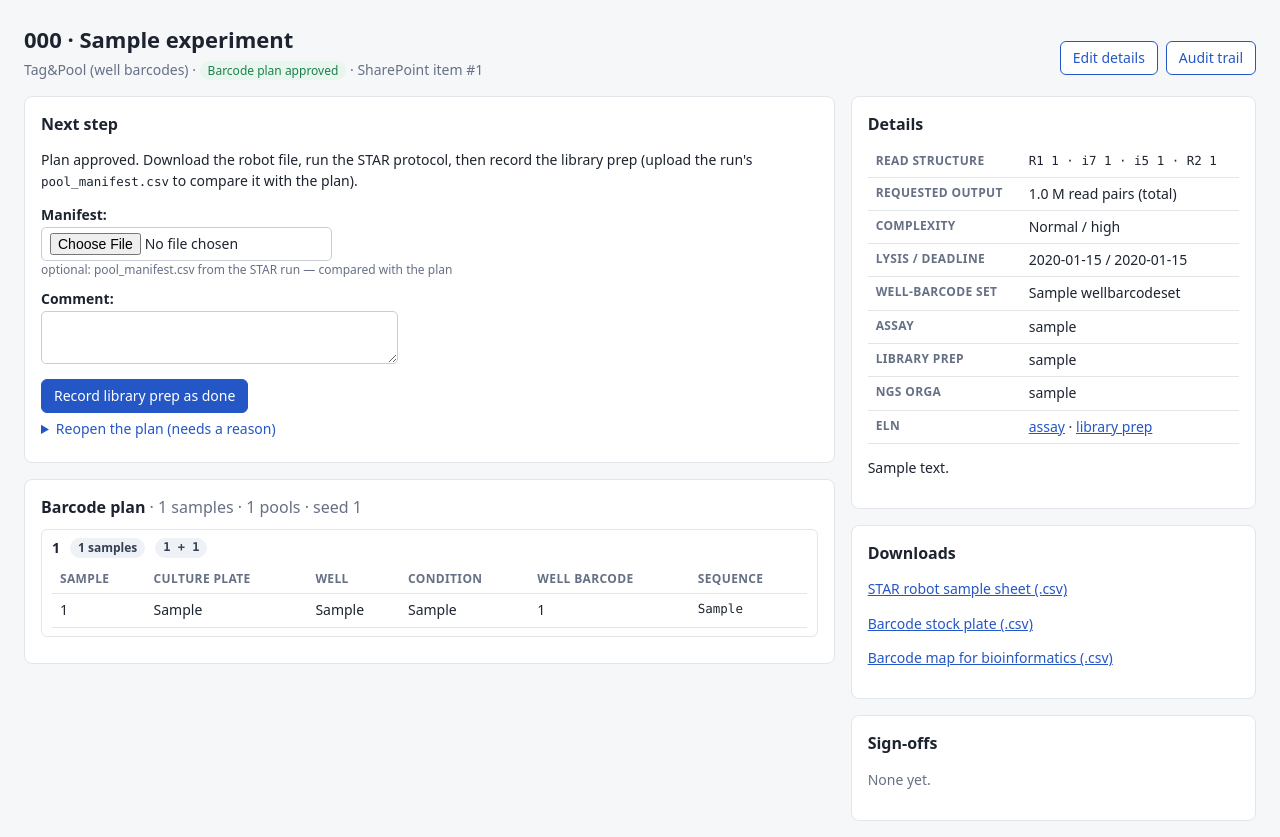
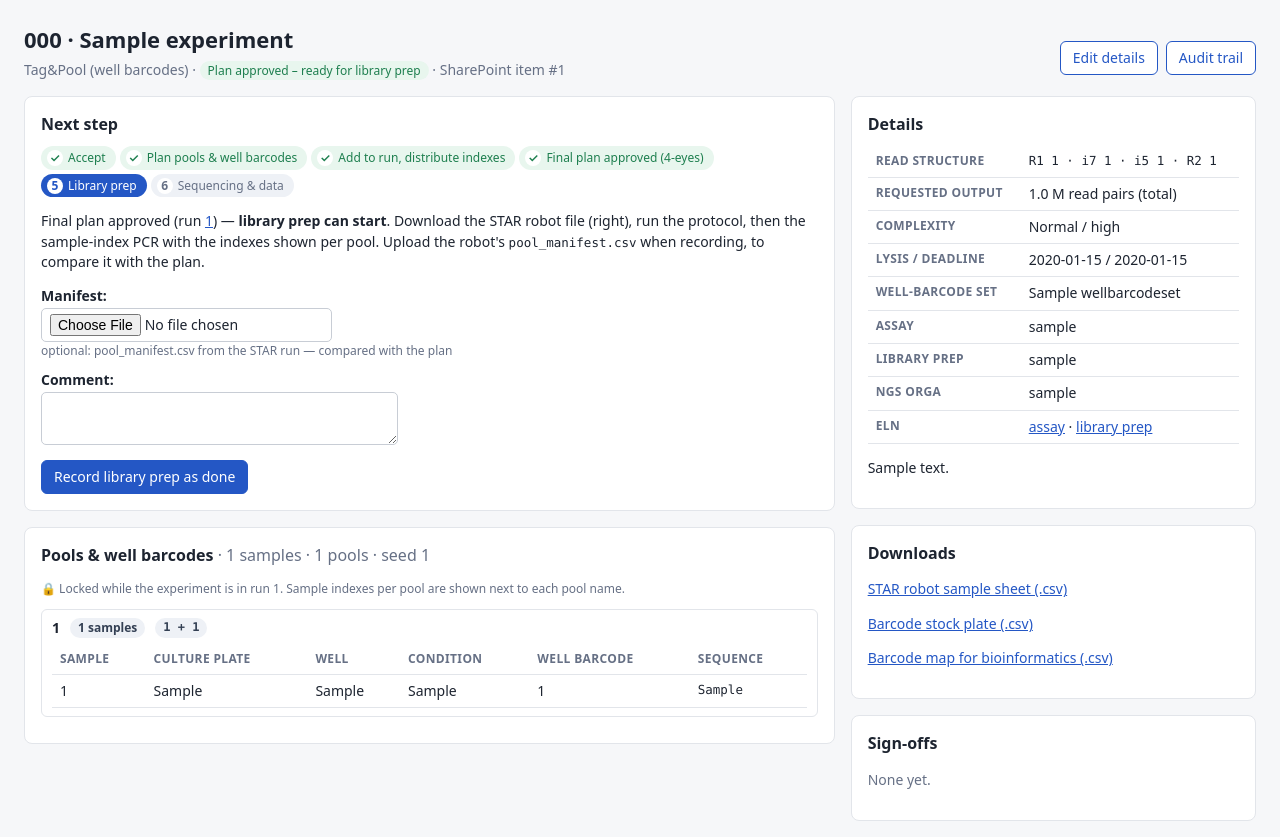
Before and after one commit to aherholt/NGS_barcoding_planner, a Django app: page /experiments/1/ in a window 1280 px wide. Shown: the part 52-889 px from the top of the page. Run offline with Django 5.2, Linux system fonts and the light colour scheme; a user stored in the database is signed in; tables that the repository leaves empty hold one stand-in row (values such as "Sample post"); data that the repository does not hold is empty; parts of the project's set-up code (start-up, migrations or seed data) failed here and were passed over.

Commit message:
Plan and approve everything before library prep (v0.2.0)
New order: accept -> plan pools/barcodes -> add to NGS run -> distribute
sample indexes -> one final 4-eyes approval per run (barcodes of all
experiments + indexes) -> library prep -> submit -> data. Includes a
migration that converts existing records.

Co-Authored-By: Claude Opus 5.5 <noreply@anthropic.com>
Claude-Session: https://claude.ai/code/session_01FRQxr9ZFjuVLWChgJLg7A3

```diff
--- a/planner/forms.py
+++ b/planner/forms.py
@@ -80,8 +80,7 @@ class AddExperimentForm(forms.Form):
 
     def __init__(self, *args, run=None, **kwargs):
         super().__init__(*args, **kwargs)
-        statuses = [Experiment.Status.ACCEPTED, Experiment.Status.PLAN_APPROVED, Experiment.Status.LIBPREP_DONE]
-        qs = Experiment.objects.filter(status__in=statuses)
+        qs = Experiment.objects.filter(status=Experiment.Status.ACCEPTED)  # planned, not yet in a run
         if run is not None:
             qs = qs.exclude(pools__run_links__run=run)
         self.fields["experiment"].queryset = qs.distinct().order_by("code")
@@ -90,3 +89,9 @@ class AddExperimentForm(forms.Form):
 class AssignIndexForm(forms.Form):
     index_set = forms.ModelChoiceField(queryset=IndexSet.objects.all())
     overwrite = forms.BooleanField(required=False, help_text="re-assign indexes that are already set in this run")
+
+    def __init__(self, *args, **kwargs):
+        super().__init__(*args, **kwargs)
+        sets = list(self.fields["index_set"].queryset[:2])
+        if len(sets) == 1:
+            self.fields["index_set"].initial = sets[0].pk
--- /dev/null
+++ b/planner/templates/planner/_workflow_steps.html
@@ -0,0 +1,10 @@
+{% with st=exp.status %}
+<ol class="steps">
+  <li class="{% if st == 'submitted' %}now{% else %}done{% endif %}">Accept</li>
+  <li class="{% if st == 'accepted' %}now{% elif st == 'submitted' or st == 'on_hold' or st == 'cancelled' %}{% else %}done{% endif %}">{% if exp.is_tag_and_pool %}Plan pools &amp; well barcodes{% else %}Upload samples{% endif %}</li>
+  <li class="{% if st == 'in_run' %}now{% elif st == 'plan_in_review' or st == 'plan_approved' or st == 'libprep_done' or st == 'submitted_to_provider' or st == 'data_delivered' %}done{% endif %}">Add to run, distribute indexes</li>
+  <li class="{% if st == 'plan_in_review' %}now{% elif st == 'plan_approved' or st == 'libprep_done' or st == 'submitted_to_provider' or st == 'data_delivered' %}done{% endif %}">Final plan approved (4-eyes)</li>
+  <li class="{% if st == 'plan_approved' %}now{% elif st == 'libprep_done' or st == 'submitted_to_provider' or st == 'data_delivered' %}done{% endif %}">Library prep</li>
+  <li class="{% if st == 'libprep_done' or st == 'submitted_to_provider' %}now{% elif st == 'data_delivered' %}done{% endif %}">Sequencing &amp; data</li>
+</ol>
+{% endwith %}
--- a/planner/templates/planner/base.html
+++ b/planner/templates/planner/base.html
@@ -44,6 +44,12 @@
   .bar.over > span { background:var(--err); } .bar.sel { outline:2px solid var(--ink); }
   .bar > em { position:absolute; left:8px; top:2px; font-style:normal; font-size:12px; color:#0b1220; }
   .muted { color:var(--muted); }
+  ol.steps { list-style:none; display:flex; flex-wrap:wrap; gap:4px; padding:0; margin:0 0 12px; counter-reset:st; }
+  ol.steps li { counter-increment:st; font-size:12px; padding:3px 10px 3px 6px; border-radius:12px; background:#eef1f6; color:var(--muted); }
+  ol.steps li::before { content:counter(st); display:inline-block; width:16px; height:16px; line-height:16px; text-align:center;
+                        border-radius:50%; background:#fff; margin-right:5px; font-weight:600; }
+  ol.steps li.done { background:var(--okbg); color:var(--ok); } ol.steps li.done::before { content:"✓"; }
+  ol.steps li.now { background:var(--accent); color:#fff; } ol.steps li.now::before { color:var(--accent); }
   .two { display:grid; grid-template-columns: 2fr 1fr; gap:16px; } @media (max-width: 900px) { .two { grid-template-columns: 1fr; } }
 </style>
 </head>
--- a/planner/templates/planner/experiment_detail.html
+++ b/planner/templates/planner/experiment_detail.html
@@ -14,52 +14,55 @@
   <!-- ===== Workflow: the next step depends on the status ===== -->
   <div class="card">
     <h2>Next step</h2>
+    {% include "planner/_workflow_steps.html" %}
     {% if exp.status == "submitted" %}
       <p>New request from the intake list. Check the details (read structure, reads, dates), then accept it.</p>
       <form method="post" action="{% url 'experiment_action' exp.pk 'accept' %}">{% csrf_token %}{{ comment_form.comment }}
         <p><button>Accept experiment</button></p></form>
-    {% elif exp.status == "accepted" and exp.is_tag_and_pool %}
-      <p>1) Upload the sample list. 2) Create the barcode plan. 3) Submit it — a <b>second person</b> approves it before the robot file can be downloaded.</p>
-      {% if problems %}<p class="muted">Before submitting, fix:</p>{% for p in problems %}<div class="issue error">{{ p }}</div>{% endfor %}{% endif %}
-      <form method="post" action="{% url 'experiment_action' exp.pk 'submit_plan' %}">{% csrf_token %}{{ comment_form.comment }}
-        <p><button {% if problems or not n_samples %}disabled{% endif %}>Submit barcode plan for review</button></p></form>
     {% elif exp.status == "accepted" %}
-      <p>Upload the sample list (each sample becomes one indexed library). When the libraries are made, record it here.</p>
-      {% include "planner/_libprep_form.html" %}
-    {% elif exp.status == "plan_in_review" and pending_signoff %}
-      <p>Submitted by <b>{{ pending_signoff.submitted_by }}</b> on {{ pending_signoff.submitted_at|date:"Y-m-d H:i" }}.
-        {% if pending_signoff.comment %}<br>Comment: {{ pending_signoff.comment }}{% endif %}</p>
-      {% if pending_signoff.submitted_by_id == user.pk %}
-        <p class="muted">Waiting for a second person to approve (4-eyes principle).</p>
+      <p>{% if exp.is_tag_and_pool %}Upload the sample list and create the pool &amp; well-barcode plan below.
+        {% else %}Upload the sample list below (each sample becomes one indexed library).{% endif %}
+        When the plan is complete, add the experiment to an NGS run together with other experiments.
+        Sample indexes are distributed and the <b>final plan is approved on the run</b>, before any library prep starts.</p>
+      {% if not n_samples %}<p class="muted">No samples yet.</p>
+      {% elif problems %}<p class="muted">Not ready for a run yet:</p>{% for p in problems %}<div class="issue error">{{ p }}</div>{% endfor %}
       {% else %}
-        <form method="post" action="{% url 'experiment_action' exp.pk 'approve_plan' %}">{% csrf_token %}
-          <input type="hidden" name="signoff" value="{{ pending_signoff.pk }}">{{ comment_form.comment }}
-          <p class="actions"><button>Approve plan</button>
-          <button class="danger" formaction="{% url 'experiment_action' exp.pk 'reject_plan' %}">Reject</button></p></form>
+        <div class="issue info">✓ Plan complete — ready for an NGS run.</div>
+        {% if open_runs %}
+        <form method="post" action="{% url 'experiment_action' exp.pk 'add_to_run' %}" class="actions" style="margin-top:8px">{% csrf_token %}
+          <select name="run">{% for r in open_runs %}<option value="{{ r.pk }}">{{ r.run_id }} · {{ r.read_structure }}</option>{% endfor %}</select>
+          <button>Add to run</button>
+          <a class="btn secondary" href="{% url 'run_new' %}">New run</a></form>
+        {% else %}<p><a class="btn" href="{% url 'run_new' %}">Create a new NGS run</a></p>{% endif %}
       {% endif %}
+    {% elif exp.status == "in_run" %}
+      <p>Assigned to run <a href="{{ run.get_absolute_url }}">{{ run.run_id }}</a>. On the run page: distribute the sample
+        indexes and submit the final plan for approval. To change samples or barcodes, remove the experiment from the run first.</p>
+    {% elif exp.status == "plan_in_review" %}
+      <p>The final plan of run <a href="{{ run.get_absolute_url }}">{{ run.run_id }}</a> is waiting for approval by a second person.</p>
     {% elif exp.status == "plan_approved" %}
-      <p>Plan approved. Download the robot file, run the STAR protocol, then record the library prep
-        (upload the run's <code>pool_manifest.csv</code> to compare it with the plan).</p>
+      <p>Final plan approved (run <a href="{{ run.get_absolute_url }}">{{ run.run_id }}</a>) — <b>library prep can start</b>.
+        {% if exp.is_tag_and_pool %}Download the STAR robot file (right), run the protocol, then the sample-index PCR with the indexes
+        shown per pool. Upload the robot's <code>pool_manifest.csv</code> when recording, to compare it with the plan.
+        {% else %}Use the sample indexes shown per library below.{% endif %}</p>
       {% include "planner/_libprep_form.html" %}
     {% elif exp.status == "libprep_done" %}
-      <p>Library prep done — the experiment can now be added to a <a href="{% url 'run_list' %}">sequencing run</a>.</p>
+      <p>Library prep done. Run <a href="{{ run.get_absolute_url }}">{{ run.run_id }}</a> is submitted to the provider when all its experiments are done.</p>
     {% else %}
-      <p>{{ exp.get_status_display }}. {% if runs %}See run(s): {% for r in runs %}<a href="{{ r.get_absolute_url }}">{{ r.run_id }}</a> {% endfor %}{% endif %}</p>
-    {% endif %}
-    {% if exp.status == "plan_in_review" or exp.status == "plan_approved" %}
-      <details><summary>Reopen the plan (needs a reason)</summary>
-        <form method="post" action="{% url 'experiment_action' exp.pk 'reopen_plan' %}">{% csrf_token %}{{ reason_form.reason }}
-          <p><button class="secondary">Reopen</button></p></form></details>
+      <p>{{ exp.get_status_display }}.{% if run %} Run: <a href="{{ run.get_absolute_url }}">{{ run.run_id }}</a>{% endif %}</p>
     {% endif %}
   </div>
 
   <!-- ===== Samples and pools ===== -->
   <div class="card">
-    <h2>{% if exp.is_tag_and_pool %}Barcode plan{% else %}Libraries{% endif %}
+    <h2>{% if exp.is_tag_and_pool %}Pools &amp; well barcodes{% else %}Libraries{% endif %}
       <span class="muted" style="font-weight:400">· {{ n_samples }} samples · {{ pools|length }} {% if exp.is_tag_and_pool %}pools{% else %}libraries{% endif %}
       {% if exp.planning_seed %}· seed {{ exp.planning_seed }}{% endif %}</span></h2>
 
-    {% if not exp.plan_locked and exp.status != "cancelled" %}
+    {% if exp.plan_locked and exp.status != "cancelled" %}
+      <p class="help">🔒 Locked while the experiment is in run {{ run.run_id|default:"" }}. Sample indexes per pool are shown next to each pool name.</p>
+    {% endif %}
+    {% if not exp.plan_locked %}
     <div class="grid" style="margin-bottom:12px">
       <form method="post" enctype="multipart/form-data" action="{% url 'experiment_upload' exp.pk %}">{% csrf_token %}
         <b>Upload sample list</b><br>{{ upload_form.file }}<div class="help">{{ upload_form.file.help_text }}</div>
@@ -114,7 +117,7 @@
   <div class="card">
     <h2>Downloads</h2>
     {% if exp.is_tag_and_pool %}
-      {% if exp.plan_locked and exp.status != "plan_in_review" %}
+      {% if exp.status == "plan_approved" or exp.status == "libprep_done" or exp.status == "submitted_to_provider" or exp.status == "data_delivered" %}
         <p><a href="{% url 'experiment_download' exp.pk 'star' %}">STAR robot sample sheet (.csv)</a></p>
       {% elif n_samples %}<p><a href="{% url 'experiment_download' exp.pk 'star' %}?draft=1">Draft STAR sample sheet (not approved)</a></p>{% endif %}
       {% if exp.well_barcode_set %}<p><a href="{% url 'experiment_download' exp.pk 'barcode_plate' %}">Barcode stock plate (.csv)</a></p>{% endif %}
--- a/planner/views.py
+++ b/planner/views.py
@@ -80,17 +80,17 @@ def experiment_detail(request, pk):
     unassigned = []
     for s in exp.samples.select_related("pool", "well_barcode"):
         (pools[s.pool] if s.pool in pools else unassigned).append(s)
-    problems = services.validate_plan(exp) if exp.samples.exists() else []
+    problems = services.ready_for_run(exp) if exp.status == Experiment.Status.ACCEPTED and exp.samples.exists() else []
+    runs = SequencingRun.objects.filter(run_pools__pool__experiment=exp).distinct()
     return render(request, "planner/experiment_detail.html", {
         "exp": exp, "pools": pools, "unassigned": unassigned, "problems": problems,
+        "run": runs.first(), "open_runs": SequencingRun.objects.filter(status=SequencingRun.Status.PLANNING),
         "n_samples": exp.samples.count(),
         "signoffs": exp.signoffs.select_related("submitted_by", "decided_by"),
         "deviations": exp.deviations.select_related("created_by"),
-        "runs": SequencingRun.objects.filter(run_pools__pool__experiment=exp).distinct(),
         "upload_form": UploadForm(), "plan_form": PlanForm(initial={"shuffle": True}),
         "comment_form": CommentForm(), "reason_form": ReasonForm(), "libprep_form": LibprepForm(),
         "deviation_form": DeviationForm(),
-        "pending_signoff": exp.signoffs.filter(state=SignOff.State.PENDING, step=SignOff.Step.BARCODE_PLAN).first(),
     })
 
 
@@ -134,16 +134,11 @@ def experiment_action(request, pk, action):
     if action == "accept":
         services.accept_experiment(exp, request.user, comment)
         messages.success(request, "Experiment accepted.")
-    elif action == "submit_plan":
-        services.submit_plan(exp, request.user, comment)
-        messages.success(request, "Barcode plan submitted for review. A second person must approve it.")
-    elif action in ("approve_plan", "reject_plan"):
-        so = get_object_or_404(SignOff, pk=request.POST.get("signoff"), experiment=exp)
-        services.decide_plan(so, request.user, action == "approve_plan", comment)
-        messages.success(request, "Plan approved." if action == "approve_plan" else "Plan rejected and unlocked.")
-    elif action == "reopen_plan":
-        services.reopen_plan(exp, request.user, request.POST.get("reason", ""))
-        messages.success(request, "Plan reopened.")
+    elif action == "add_to_run":
+        run = get_object_or_404(SequencingRun, pk=request.POST.get("run"))
+        services.add_experiment_to_run(run, exp)
+        messages.success(request, f"{exp.code} added to run {run.run_id}. Distribute the sample indexes there.")
+        return redirect(run)
     elif action == "libprep_done":
         rows = None
         if request.FILES.get("manifest"):
@@ -160,11 +155,7 @@ def experiment_action(request, pk, action):
     elif action in ("hold", "cancel", "resume"):
         target = {"hold": Experiment.Status.ON_HOLD, "cancel": Experiment.Status.CANCELLED,
                   "resume": Experiment.Status.SUBMITTED}[action]
-        reason = request.POST.get("reason", "").strip()
-        if not reason:
-            raise PlannerError("A reason is required.")
-        services.add_deviation(request.user, f"Status → {target.label}: {reason}", experiment=exp)
-        services.set_status(exp, target)
+        services.change_hold_status(exp, request.user, target, request.POST.get("reason", ""))
     else:
         raise PlannerError("Unknown action.")
     return redirect(exp)
@@ -175,9 +166,9 @@ def experiment_download(request, pk, kind):
     exp = get_object_or_404(Experiment, pk=pk)
     if kind == "star":
         if exp.status not in (Experiment.Status.PLAN_APPROVED, Experiment.Status.LIBPREP_DONE,
-                              Experiment.Status.RUN_PLANNED, Experiment.Status.SUBMITTED_TO_PROVIDER,
+                              Experiment.Status.SUBMITTED_TO_PROVIDER,
                               Experiment.Status.DATA_DELIVERED) and not request.GET.get("draft"):
-            messages.error(request, "The robot file is only available for an approved plan (use the draft link for testing).")
+            messages.error(request, "The robot file is only available once the final plan is approved (use the draft link for testing).")
             return redirect(exp)
         prefix = "" if not request.GET.get("draft") else "DRAFT_"
         return _download(exports.star_sample_sheet(exp), f"{prefix}{exp.code}_star_sample_sheet.csv")
@@ -236,6 +227,7 @@ def run_detail(request, pk):
     run = get_object_or_404(SequencingRun.objects.select_related("flowcell_type"), pk=pk)
     rps = list(run.run_pools.select_related("pool__experiment", "pool__i7", "pool__i5"))
     issues = services.check_run(run)
+    done, open_ = services.libprep_progress(run)
     return render(request, "planner/run_detail.html", {
         "run": run, "run_pools": rps, "issues": issues,
         "errors": [i for i in issues if i.level == "error"],
@@ -247,6 +239,8 @@ def run_detail(request, pk):
         "signoffs": run.signoffs.select_related("submitted_by", "decided_by"),
         "deviations": run.deviations.select_related("created_by"),
         "pending_signoff": run.signoffs.filter(state=SignOff.State.PENDING, step=SignOff.Step.RUN_PLAN).first(),
+        "plan_problems": services.final_plan_problems(run) if run.status == SequencingRun.Status.PLANNING else [],
+        "libprep_done": done, "libprep_open": open_,
     })
 
 
@@ -284,14 +278,15 @@ def run_action(request, pk, action):
         messages.success(request, f"Indexes assigned to {n} libraries.")
     elif action == "submit":
         services.submit_run(run, request.user, comment)
-        messages.success(request, "Run plan submitted for review.")
+        messages.success(request, "Final plan submitted. A second person must approve it before library prep starts.")
     elif action in ("approve", "reject"):
         so = get_object_or_404(SignOff, pk=request.POST.get("signoff"), run=run)
         services.decide_run(so, request.user, action == "approve", comment)
-        messages.success(request, "Run plan approved." if action == "approve" else "Run plan rejected and unlocked.")
+        messages.success(request, "Final plan approved — library prep can start." if action == "approve"
+                         else "Final plan rejected and unlocked.")
     elif action == "reopen":
         services.reopen_run(run, request.user, request.POST.get("reason", ""))
-        messages.success(request, "Run plan reopened.")
+        messages.success(request, "Final plan reopened.")
     elif action == "submitted":
         services.mark_run_submitted(run, request.user)
         messages.success(request, "Marked as submitted to the provider.")
--- a/pyproject.toml
+++ b/pyproject.toml
@@ -1,7 +1,7 @@
 # Dependencies live in requirements.txt / requirements-dev.txt (pinned).
 [project]
 name = "ngs-barcoding-planner"
-version = "0.1.0"
+version = "0.2.0"
 description = "Plan and record Tag&Pool well barcodes, pools, sample indexes and NGS runs — with audit trail and 4-eyes sign-off."
 requires-python = ">=3.11"
 
```
Also changed, not shown: docs/SHAREPOINT_SYNC.md (+6 -5 lines), planner/models.py (+13 -11 lines), planner/services.py (+100 -59 lines), planner/templates/planner/run_detail.html (+29 -13 lines), tests/test_sharepoint.py (+1 -1 lines), tests/test_views.py (+24 -14 lines), tests/test_workflow.py (+98 -35 lines), CHANGELOG.md, README.md, planner/migrations/0002_workflow_plan_before_libprep.py (added).
